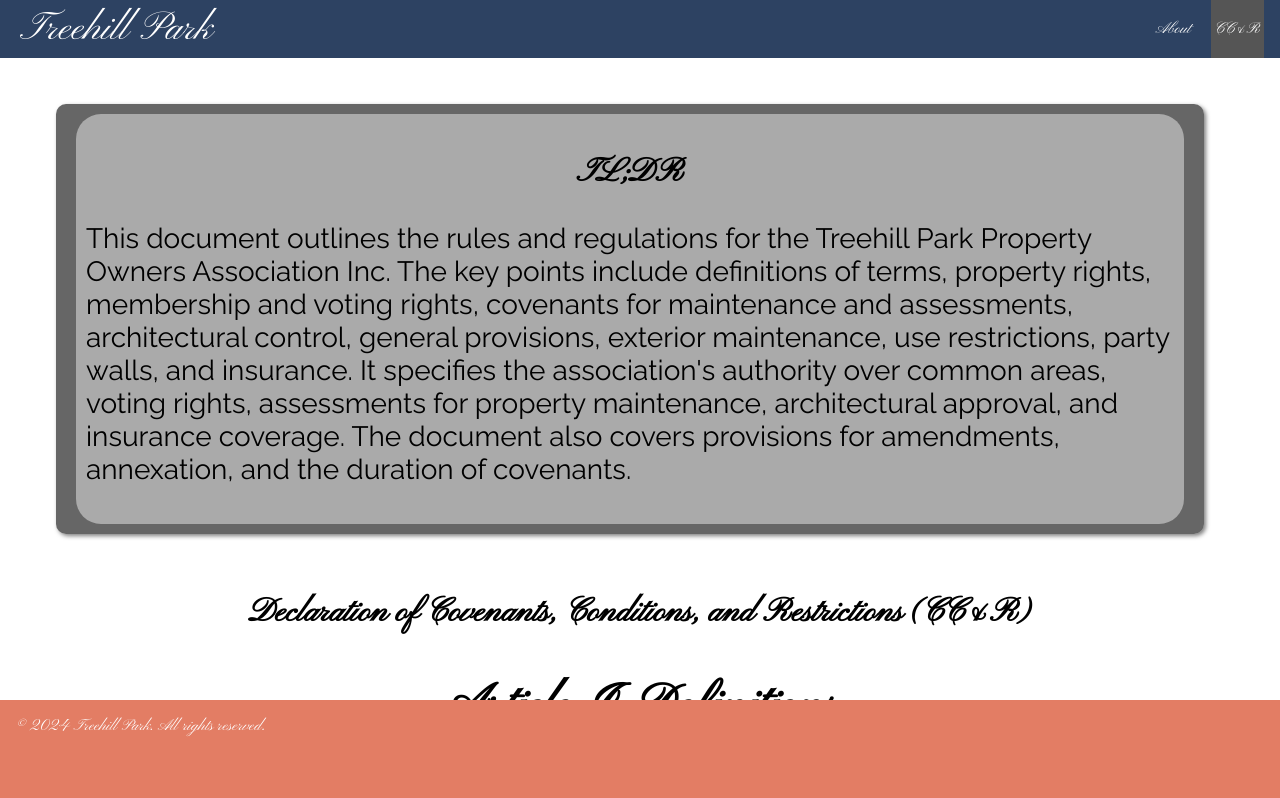
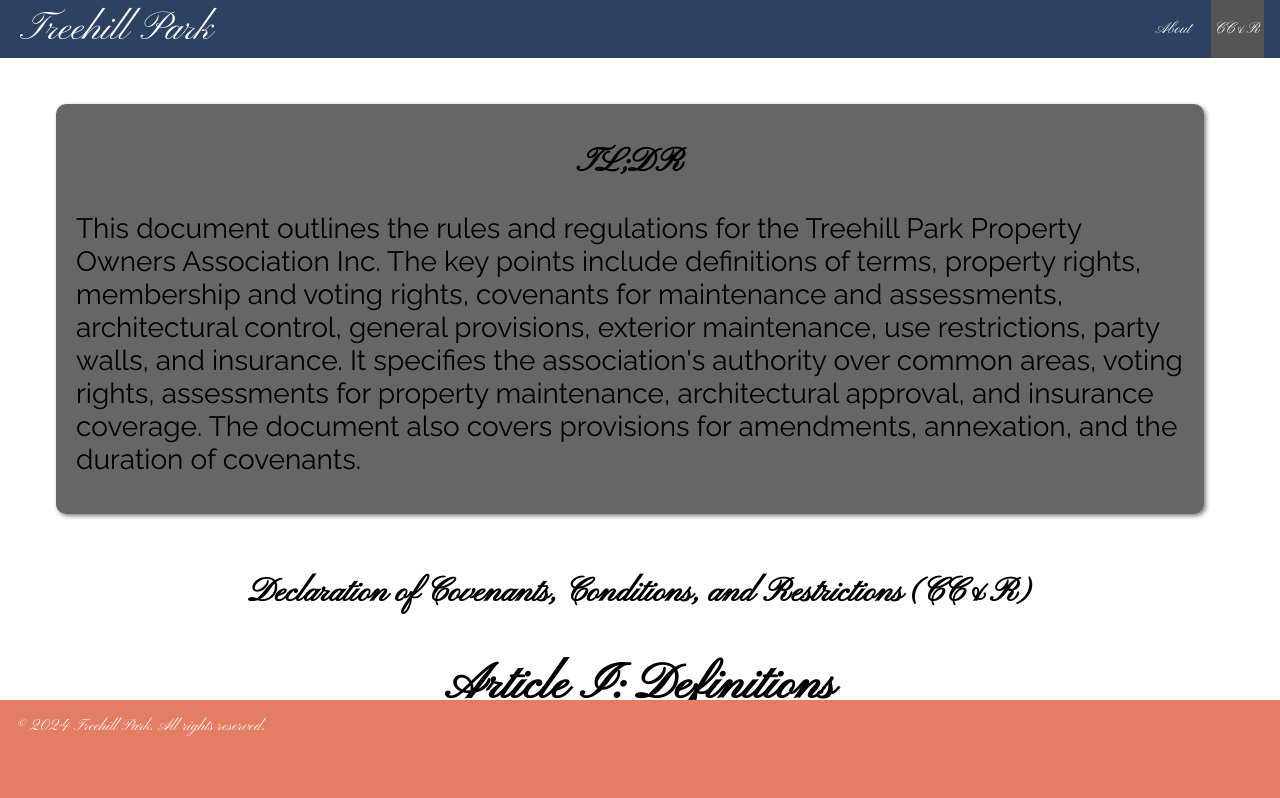
Before and after one commit to jchulsey/treehill-park-condos, a React (Create React App) app: page /ccr in a window 1280 px wide. Shown: the top 798 px of the page. Built offline with nearby package versions, Linux system fonts and the light colour scheme.

Commit message:
Started organizing styles

```diff
--- a/src/App.js
+++ b/src/App.js
@@ -1,5 +1,6 @@
 import React from 'react';
-import './styles.scss';
+import './styles/global.scss';
+import './styles/styles.scss';
 import Navbar from './Navbar';
 import Footer from './Footer'
 import About from './pages/About';
--- a/src/index.js
+++ b/src/index.js
@@ -1,6 +1,7 @@
 import React from 'react';
 import ReactDOM from 'react-dom/client';
-import './styles.scss';
+import './styles/global.scss';
+import './styles/styles.scss';
 import { BrowserRouter } from "react-router-dom"
 import App from './App';
 import reportWebVitals from './reportWebVitals';
--- a/src/pages/CCR.js
+++ b/src/pages/CCR.js
@@ -13,7 +13,6 @@ import ArticleX from './articles/ArticleX';
 export default function CCR() {
     return (
         <div className="ccr">
-
                 <TLDR />
                 <ArticleI />
                 <ArticleII />
--- a/src/pages/articles/TLDR.js
+++ b/src/pages/articles/TLDR.js
@@ -2,7 +2,7 @@ export default function TLDR() {
     return (
         <div className="grid-container">
             <div className="cards">
-            <article className="left">
+            <article>
                 <h1>TL;DR</h1>
                     <p>
                     This document outlines the rules and regulations for the Treehill Park Property Owners Association Inc.
--- /dev/null
+++ b/src/styles/global.scss
@@ -0,0 +1,29 @@
+* {
+    box-sizing: border-box;
+}
+
+body {
+    margin: 0;
+    font-family: 'Pinyon Script', 'Raleway', -apple-system, BlinkMacSystemFont, 'Segoe UI', 'Roboto', 'Oxygen',
+    'Ubuntu', 'Cantarell', 'Fira Sans', 'Droid Sans', 'Helvetica Neue',
+    sans-serif;
+    -webkit-font-smoothing: antialiased;
+    -moz-osx-font-smoothing: grayscale;
+}
+
+h1 {
+    font-size: 2.1rem;
+    display: flex;
+    flex-direction: column;
+    align-items: center;
+    justify-content: center;
+}
+
+h2 {
+    display: flex;
+    flex-wrap: wrap;
+    align-items: center;
+    justify-content: center;
+    font-size: 50px;
+    text-align: center;
+}
--- a/src/styles.scss
+++ b/src/styles/styles.scss
@@ -1,33 +1,3 @@
-* {
-    box-sizing: border-box;
-}
-
-body {
-    margin: 0;
-    font-family: 'Pinyon Script', 'Raleway', -apple-system, BlinkMacSystemFont, 'Segoe UI', 'Roboto', 'Oxygen',
-    'Ubuntu', 'Cantarell', 'Fira Sans', 'Droid Sans', 'Helvetica Neue',
-    sans-serif;
-    -webkit-font-smoothing: antialiased;
-    -moz-osx-font-smoothing: grayscale;
-}
-
-h1 {
-    font-size: 2.1rem;
-    display: flex;
-    flex-direction: column;
-    align-items: center;
-    justify-content: center;
-}
-
-h2 {
-    display: flex;
-    flex-wrap: wrap;
-    align-items: center;
-    justify-content: center;
-    font-size: 50px;
-    text-align: center;
-}
-
 .cards {
     justify-content: space-between;
     border-radius: 10px;
```
Lines whose indentation alone changed are shown as unchanged.
